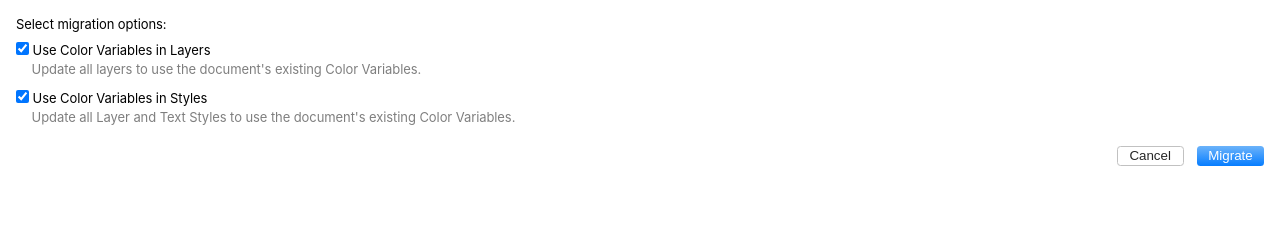
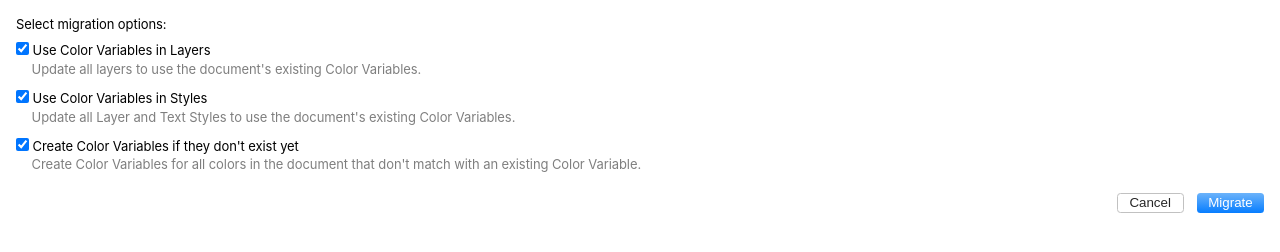
Before and after one commit to sketch-hq/color-variables-migrator, a website: page resources/dialog.html in a window 1280 px wide. Drawn offline with Linux system fonts and the light colour scheme.

Commit message:
Added option to UI

```diff
--- a/resources/dialog.html
+++ b/resources/dialog.html
@@ -22,6 +22,12 @@
           <small>Update all Layer and Text Styles to use the document's existing Color Variables.</small>
         </label>
       </div>
+      <div class='option'>
+        <label for='option-3'>
+          <span><input id='option-3' type='checkbox' checked /> Create Color Variables if they don't exist yet</span>
+          <small>Create Color Variables for all colors in the document that don't match with an existing Color Variable.</small>
+        </label>
+      </div>
       <footer><button id='cancel' class='secondary'>Cancel</button> <button id='submit'>Migrate</button></footer>
     </div>
     <script src='../resources_app.js'></script>
--- a/src/my-command.js
+++ b/src/my-command.js
@@ -11,7 +11,7 @@ export function migrate(context) {
   const options = {
     identifier: webviewIdentifier,
     width: 400,
-    height: 236,
+    height: 300,
     show: false,
     resizable: false,
     title: 'Color Variables Migrator',
```
